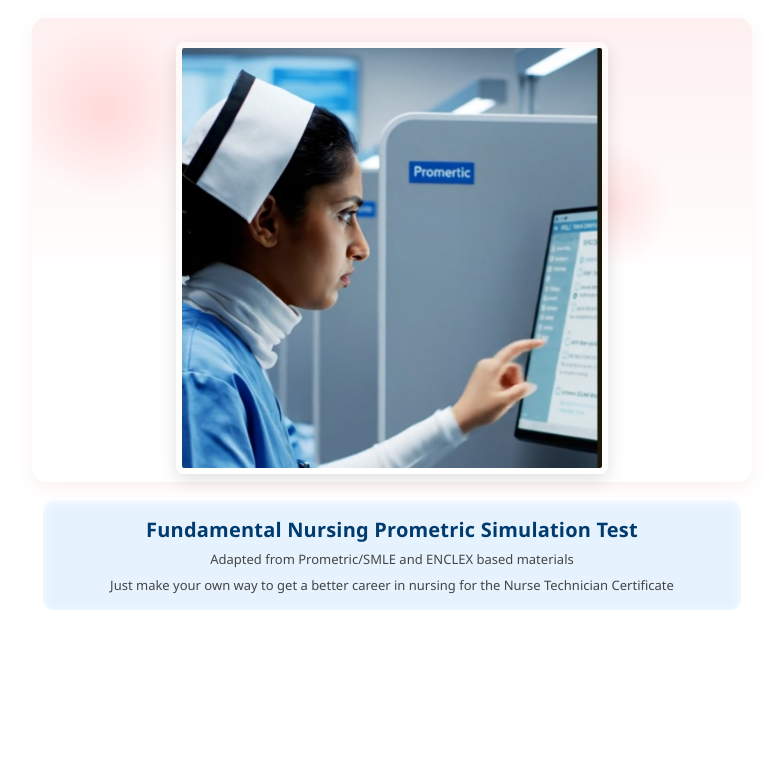
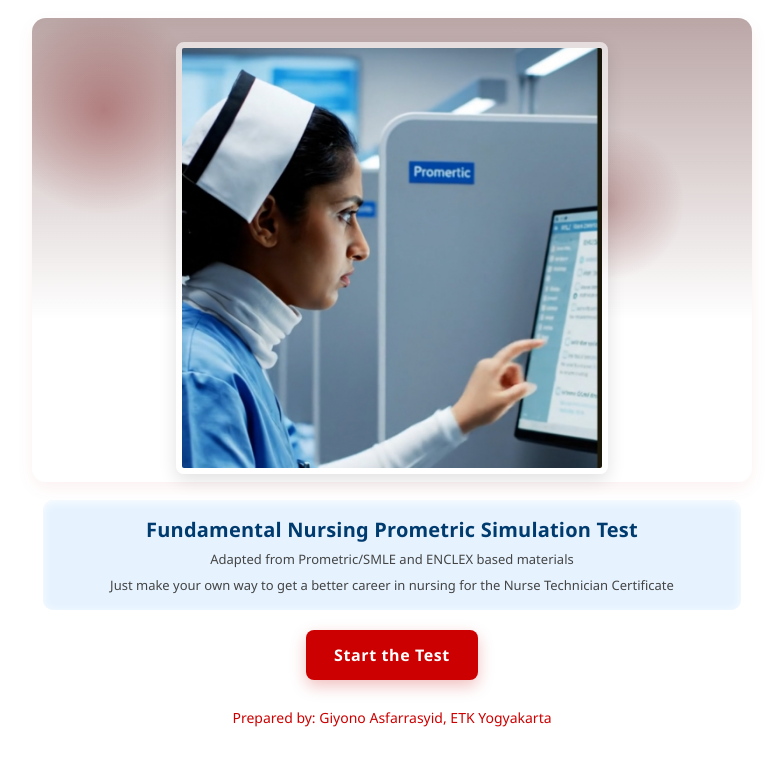
Before and after one commit to gyoutrain-lab/nursing-prometric-test-simulation1, a plain HTML site: page index.html in a window 1280 px wide. Shown: the whole page, without its empty margins (248-1031 px from the left). Drawn offline with Linux system fonts and the light colour scheme.

Commit message:
Update index.html

```diff
--- a/index.html
+++ b/index.html
@@ -44,10 +44,10 @@
       justify-content:center;
       align-items:center;
       padding:24px 0 8px;
-      background: radial-gradient( circle at 10% 20%, rgba(255,90,90,0.18), transparent 12% ),
-                  radial-gradient( circle at 80% 40%, rgba(255,40,40,0.12), transparent 10% ),
-                  radial-gradient( circle at 50% 80%, rgba(255,10,10,0.08), transparent 8% ),
-                  linear-gradient(180deg, rgba(255,240,240,1), white 60%);
+      background: radial-gradient( circle at 10% 20%, rgba(120,0,0,0.35), transparent 14% ),
+                  radial-gradient( circle at 80% 40%, rgba(100,0,0,0.28), transparent 12% ),
+                  radial-gradient( circle at 50% 80%, rgba(70,0,0,0.22), transparent 10% ),
+                  linear-gradient(180deg, rgba(60,0,0,0.35), rgba(255,255,255,1) 65% );
       border-radius:14px;
       box-shadow: 0 6px 18px rgba(204,0,0,0.06);
     }
@@ -135,4 +135,10 @@
     </div>
 
     <div class="cta-row">
-      <a class=
+      <a class="start-btn" href="https://script.google.com/macros/s/AKfycbyCTJ6qVtUSC1_vkoEWocsNpQv17NCE7Fvse9004DZF5VzyygAJw5l_1CQO5emJ88AjoA/exec" target="_blank" rel="noopener noreferrer">Start the Test</a>
+    </div>
+
+    <footer>Prepared by: Giyono Asfarrasyid, ETK Yogyakarta</footer>
+  </div>
+</body>
+</html>
```
